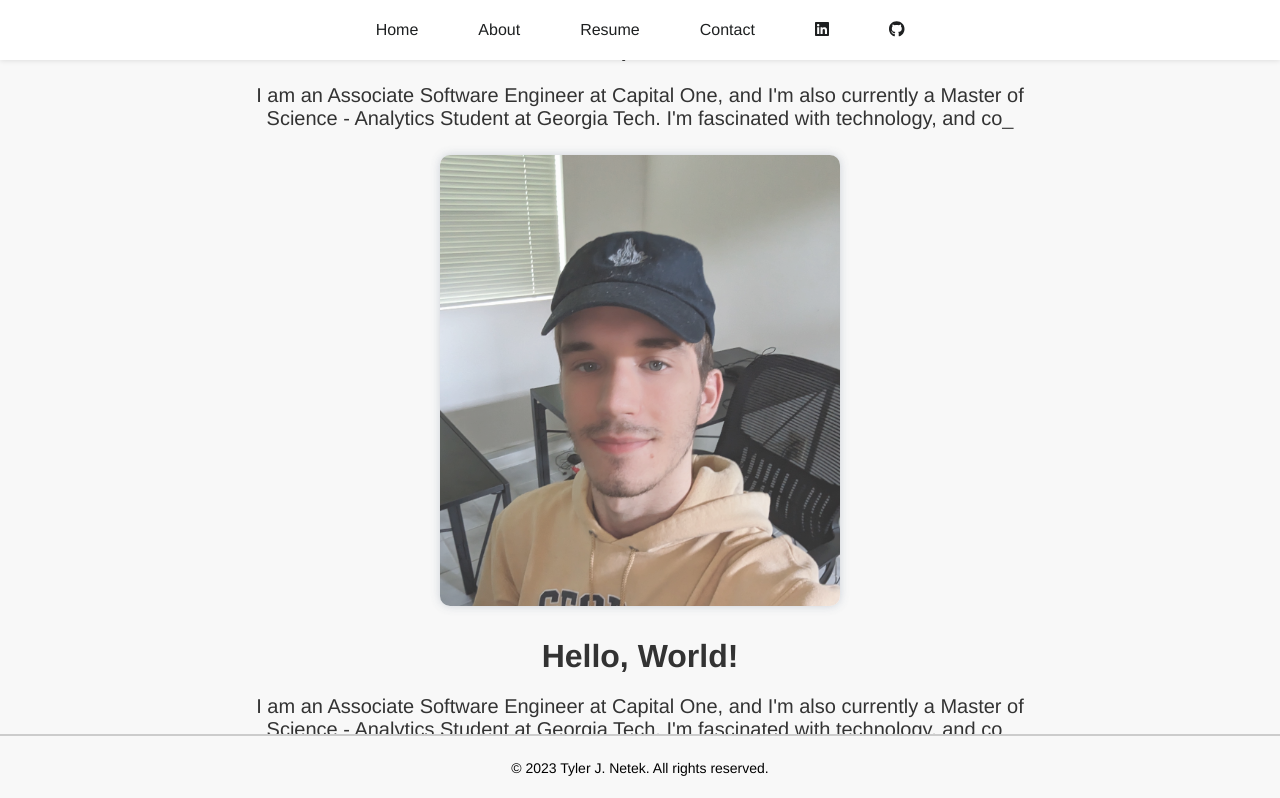
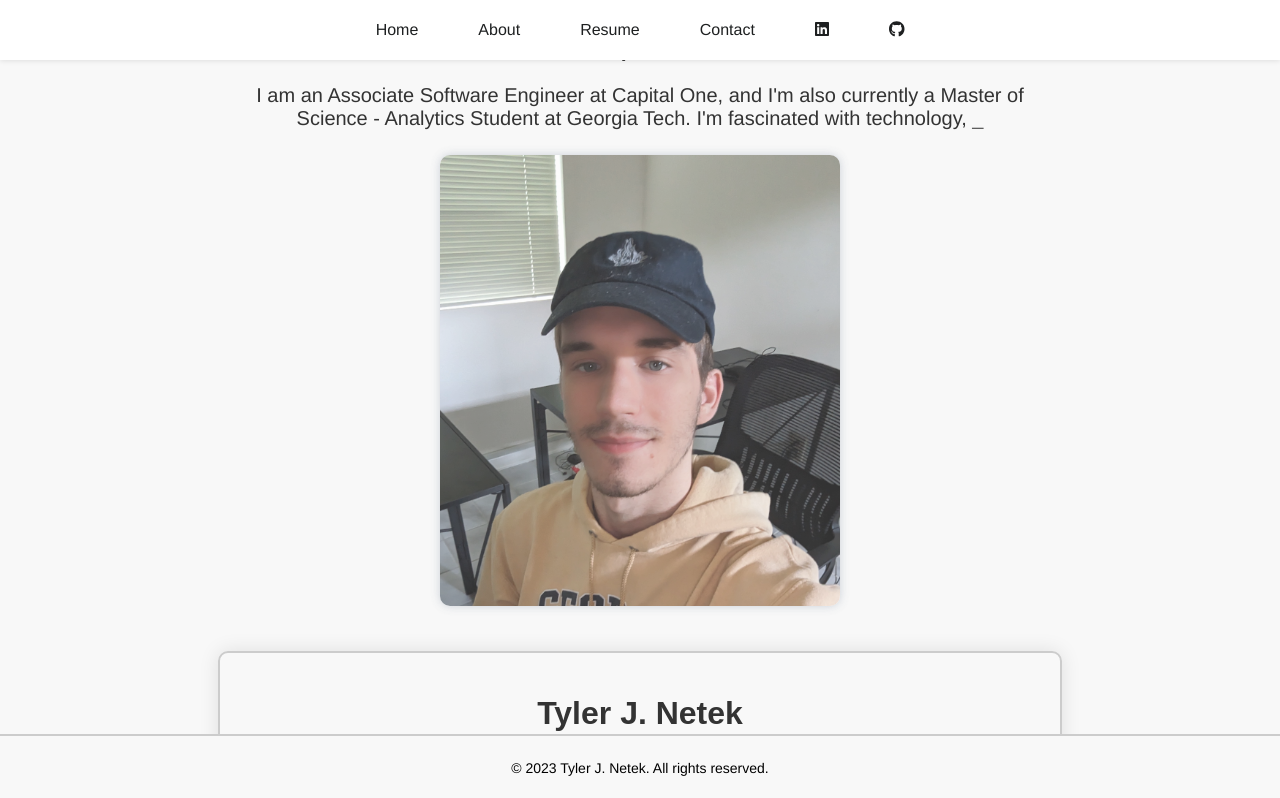
Before and after one commit to tyler-netek/my-app, a React (Create React App) app: page / in a window 1280 px wide. Shown: the top 798 px of the page. Built offline with nearby package versions, Linux system fonts and the light colour scheme.

Commit message:
Final Fixes

```diff
--- a/src/App.css
+++ /dev/null
@@ -1,86 +0,0 @@
-
-body {
-    margin: 0;
-    padding: 0;
-    display: flex;
-    justify-content: center;
-    align-items: center;
-    min-height: 100vh;
-    background-color: #67c6cb;
-    font-family: "Courier New", monospace;
-    color: #0091ff;
-  }
-
-  .App {
-    text-align: center;
-    padding-top: 60px;
-  }
-
-  .App-header {
-    padding: 20px;
-  }
-
-  .matrix-title {
-    font-size: 32px;
-    margin-bottom: 20px;
-    cursor: pointer;
-    transition: 2s;
-  }
-
-  .matrix-warning {
-    color: rgb(196, 116, 116);
-    font-size: 16px;
-    opacity: 1;
-    transition: opacity 1s ease-out;
-  }
-
-  .matrix-warning.fade-out {
-    opacity: 0;
-  }
-
-  .matrix-title:hover {
-    opacity: 60%;
-    transition: 2s;
-  }
-
-  .matrix-text {
-    font-size: 20px;
-    cursor: pointer;
-    transition: 2s;
-  }
-
-  .matrix-text:hover {
-    opacity: 50%;
-    transition: 2s;
-  }
-
-  .matrix-cursor {
-    animation: blink 0.8s infinite;
-  }
-
-  .access-granted {
-    cursor: pointer;
-    transition: 3s;
-  }
-
-  .access-granted:hover {
-    color: rgb(215, 116, 116);
-    transition: 3s;
-  }
-
-  @keyframes blink {
-    50% {
-      opacity: 0;
-    }
-  }
-
-
-  @media screen and (max-width: 600px) {
-    .matrix-title {
-      font-size: 24px;
-    }
-
-    .matrix-text {
-      font-size: 16px;
-    }
-  }
--- a/src/App.js
+++ /dev/null
@@ -1,44 +0,0 @@
-import React, { useEffect, useState } from 'react';
-import './About.css';
-import retroImage from './images/prof-pic.jpg';
-
-function About() {
-  const [typedText, setTypedText] = useState('');
-
-  useEffect(() => {
-    const text =
-      "I am an Associate Software Engineer at Capital One, and I'm also " +
-      "currently a Master of Science - Analytics Student at Georgia Tech. " +
-      "I'm fascinated with technology, and could not be more excited to see " +
-      "the progression of technology over the course of my lifetime. I am currently a Full Stack Developer, but I'm also very interested in Machine Learning/Artificial Intelligence and Data Science. I'm originally from Houston" +
-      ", Texas, but I currently reside in Richmond, Virginia.";
-    let i = 0;
-
-    const typeText = () => {
-      if (i < text.length) {
-        setTypedText((prevText) => prevText + text.charAt(i));
-        i++;
-        setTimeout(typeText, 38);
-      }
-    };
-
-    typeText();
-  }, []);
-
-  return (
-    <div className="about-container">
-      <header id='about' className="about-header">
-        <h2 className="matrix-title">Hello, World!</h2>
-        <p className="matrix-text">
-          {typedText}
-          <span className="matrix-cursor">_</span>
-        </p>
-      </header>
-      <div className="about-image-container">
-        <img src={retroImage} alt="Retro" className="about-image" />
-      </div>
-    </div>
-  );
-}
-
-export default About;
--- a/src/Photos.css
+++ b/src/Photos.css
@@ -22,4 +22,12 @@
   .image-container {
     margin: 5px 0;
   }
+
+  .image-container img {
+    height: auto;
+  }
 }
+
+.title {
+  text-align: center;
+}
--- a/src/Photos.js
+++ b/src/Photos.js
@@ -7,6 +7,7 @@ import './Photos.css';
 const Photos = () => {
   return (
     <div className="container">
+      <h1 className="title">Zillow Real Estate Market Predictive Modeling Full Stack Application:</h1>
       <div className="image-container">
         <img src={main} alt="home page" />
       </div>
--- a/src/index.js
+++ b/src/index.js
@@ -8,13 +8,11 @@ import Resume from './Resume';
 import Contact from './Contact';
 import Footer from './Footer';
 import Photos from './Photos';
-import App from './App';
 
 ReactDOM.render(
   <React.StrictMode>
     <div>
       <Navbar />
-      <App />
       <About />
       <Resume />
       <Contact />
```
